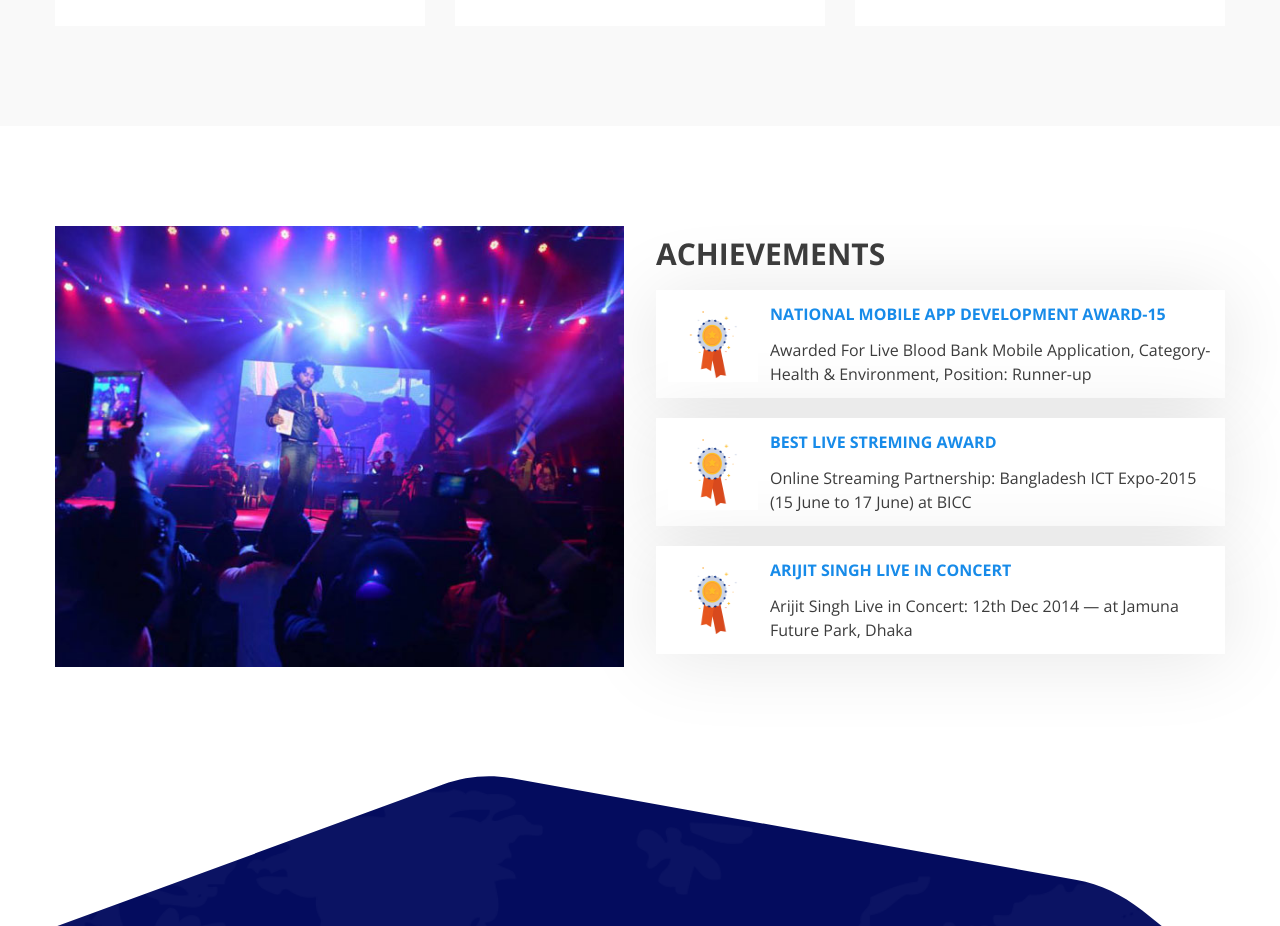
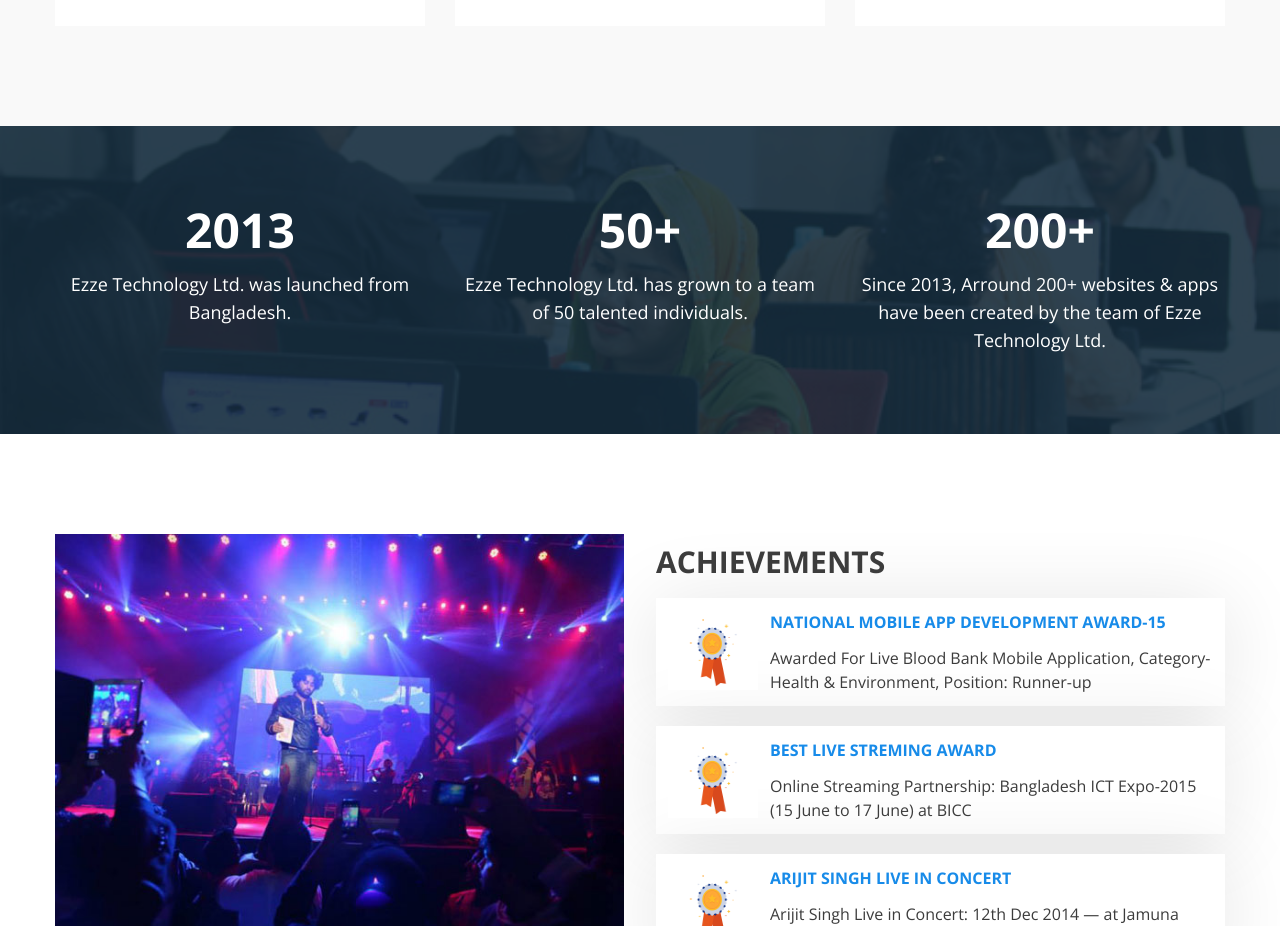
Before and after one commit to nwebpro/ezzetech, a React (Create React App) app: page / in a window 1280 px wide. Shown: the part 980-1906 px from the top of the page. Built offline with nearby package versions, Linux system fonts and the light colour scheme.

Commit message:
counter section added

```diff
--- a/package.json
+++ b/package.json
@@ -7,6 +7,7 @@
     "@testing-library/react": "^13.0.0",
     "@testing-library/user-event": "^13.2.1",
     "react": "^18.2.0",
+    "react-countup": "^6.4.1",
     "react-dom": "^18.2.0",
     "react-icons": "^4.7.1",
     "react-router-dom": "^6.8.1",
--- /dev/null
+++ b/src/Pages/Home/Counter/Counter.jsx
@@ -0,0 +1,27 @@
+import React from 'react';
+import CountUp from 'react-countup';
+
+const Counter = () => {
+    return (
+        <section className='bg-counter-bg bg-cover bg-center bg-no-repeat relative z-0 after_style text-white py-[50px] md:py-20 lg:py[100px] font-OpenSans'>
+            <div className="container mx-auto">
+                <div className="grid grid-cols-3 gap-[30px]">
+                    <div className='text-center space-y-4'>
+                        <h2 className='text-5xl font-bold'>2013</h2>
+                        <p className='text-lg '>Ezze Technology Ltd. was launched from Bangladesh.</p>
+                    </div>
+                    <div className='text-center space-y-4'>
+                        <span className='text-5xl font-bold'><CountUp duration={5} end={50} />+</span>
+                        <p className='text-lg'>Ezze Technology Ltd. has grown to a team of 50 talented individuals.</p>
+                    </div>
+                    <div className='text-center space-y-4'>
+                        <span className='text-5xl font-bold'><CountUp duration={5} end={200} />+</span>
+                        <p className='text-lg'>Since 2013, Arround 200+ websites & apps have been created by the team of Ezze Technology Ltd.</p>
+                    </div>
+                </div>
+            </div>
+        </section>
+    );
+};
+
+export default Counter;
--- a/src/Pages/Home/Home.jsx
+++ b/src/Pages/Home/Home.jsx
@@ -1,11 +1,13 @@
 import React from 'react';
 import Achievements from './Achievements/Achievements';
+import Counter from './Counter/Counter';
 import WhatWeDo from './WhatWeDo/WhatWeDo';
 
 const Home = () => {
     return (
         <>
             <WhatWeDo />
+            <Counter />
             <Achievements />
         </>
     );
--- a/src/index.css
+++ b/src/index.css
@@ -31,6 +31,16 @@
         @apply text-base leading-[30px]
     }
 }
+.after_style::after {
+    position: absolute;
+    left: 0;
+    top: 0;
+    width: 100%;
+    height: 100%;
+    background-color: rgba(21, 43, 60, 0.89);
+    content: '';
+    z-index: -1;
+}
 .scroll-to-top {
     border-radius: 40px !important;
     box-shadow: 0 7px 30px 0 rgb(132 128 177 / 50%) !important;
--- a/tailwind.config.js
+++ b/tailwind.config.js
@@ -22,6 +22,7 @@ module.exports = {
       },
       backgroundImage: {
         'footer-bg': "url('../src/assets/images/footer_bg.png')",
+        'counter-bg': "url('../src/assets/images/cunter.jpg')",
       },
       boxShadow: {
         '3xl': '0 4px 80px rgba(0,0,0,.1)',
```
Also changed, not shown: 1 other file (tests, documents, lock files or other folders).
